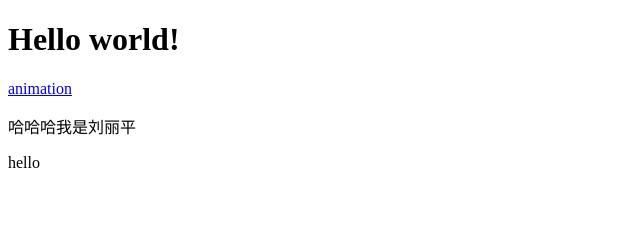
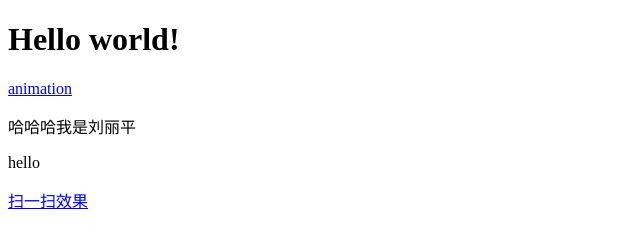
Before and after one commit to buzzlightyears/css-exercise, a plain HTML site: page index.html in a window 1280 px wide. Shown: the whole page, without its empty margins (0-640 px from the left). Drawn offline with Linux system fonts and the light colour scheme.

Commit message:
saoyisao

```diff
--- a/index.html
+++ b/index.html
@@ -11,6 +11,6 @@
     <a href="animation/index.html">animation</a>
     <p>哈哈哈我是刘丽平</p>
     <p>hello</p>
-    <a href="saoyisao/index.html"></a>
+    <a href="saoyisao/index.html">扫一扫效果</a>
 </body>
 </html>
```
